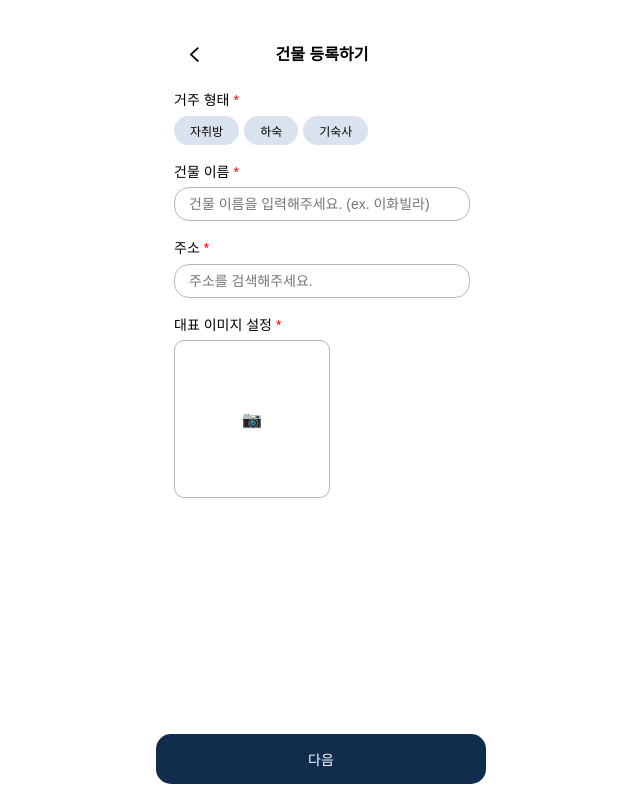
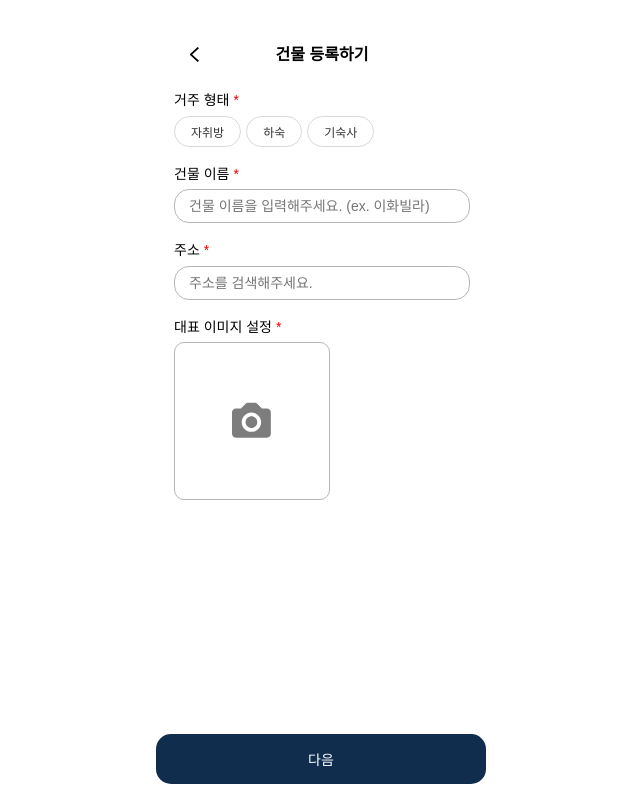
Before and after one commit to EFUB5-Stranger/Frontend, a Next.js app in the folder livin/: page /houses/new/step1 in a window 1280 px wide. Shown: the whole page, without its empty margins (318-958 px from the left). Built offline with nearby package versions, Linux system fonts and the light colour scheme.

Commit message:
feat: 사진올리기 기능 및 필터링 구현

```diff
--- a/livin/src/app/houses/new/step1/page.tsx
+++ b/livin/src/app/houses/new/step1/page.tsx
@@ -1,6 +1,10 @@
 "use client";
 import { useRouter } from "next/navigation";
 import styled from "styled-components";
+import { useState } from "react";
+interface ResidenceTypeProps {
+  $isSelected?: boolean;
+}
 
 const Wrapper = styled.div`
   max-width: 22.5rem;
@@ -72,23 +76,28 @@ const Required = styled.span`
 
 const ResidenceTypeGroup = styled.div`
   display: flex;
-  width: 12.625rem;
+
   gap: 0.3125rem;
   margin-bottom: 1rem;
 `;
 
-const ResidenceType = styled.button`
+const ResidenceType = styled.button<ResidenceTypeProps>`
+  width:flex;
   display: flex;
   padding: 0.375rem 1rem;
   justify-content: center;
   align-items: center;
   gap: 0.4375rem;
   border-radius: 1.25rem;
-  background: #dbe2ef;
-  border: none;
+  background-color: ${({ $isSelected }) => ($isSelected ? "#112D4E" : "transparent")};
+  color: ${({ $isSelected }) => ($isSelected ? "#FFFFFF" : "#333")};
+  border: 1px solid ${({ $isSelected }) => ($isSelected ? "#112D4E" : "#d9d9d9")};
   font-size: 0.75rem;
   font-family: 'Pretendard', sans-serif;
   cursor: pointer;
+  &:hover {
+    border-color: #112D4E;
+  }
 `;
 
 const InputBox = styled.input`
@@ -101,7 +110,7 @@ const InputBox = styled.input`
   margin-bottom: 1rem;
   box-sizing: border-box;
 `;
-const ImageUploadBox = styled.div`
+const ImageUploadBox = styled.label`
   width: 5.5rem;
   height: 5.5rem;
   padding: 2.125rem 2.0625rem;
@@ -111,8 +120,23 @@ const ImageUploadBox = styled.div`
   justify-content: center;
   align-items: center;
   margin-bottom: 2rem;
+   cursor: pointer;
+   overflow: hidden;
+  svg {
+    width: 40px;
+    height: 40px;
+    fill: #7d7d7d;
+  }
+`;
+const HiddenInput = styled.input`
+  display: none;
 `;
 
+const PreviewImage = styled.img`
+  width: 100%;
+  height: 100%;
+  object-fit: cover;
+`;
 const NextButton = styled.button`
   position: fixed;
   bottom: 1rem;
@@ -129,10 +153,25 @@ const NextButton = styled.button`
   font-size: 0.875rem;
   font-family: 'Pretendard', sans-serif;
   border: none;
+   cursor: pointer;
 `;
 
 export default function NewHouseStep1() {
   const router = useRouter();
+  const [selectedResidence, setSelectedResidence] = useState<string | null>(null);
+  const [preview, setPreview] = useState<string | null>(null);
+
+  const handleFileChange = (e: React.ChangeEvent<HTMLInputElement>) => {
+    const file = e.target.files?.[0];
+    if (file) {
+      const reader = new FileReader();
+      reader.onloadend = () => {
+        setPreview(reader.result as string);
+      };
+      reader.readAsDataURL(file);
+    }
+  };
+
 
   const handleNext = () => {
     router.push("/houses/new/step2");
@@ -152,9 +191,26 @@ export default function NewHouseStep1() {
 
         <Label>거주 형태<Required>*</Required></Label>
         <ResidenceTypeGroup>
-          <ResidenceType>자취방</ResidenceType>
-          <ResidenceType>하숙</ResidenceType>
-          <ResidenceType>기숙사</ResidenceType>
+          <ResidenceType
+            $isSelected={selectedResidence === "자취방"}
+            onClick={() => setSelectedResidence("자취방")}
+          >
+            자취방
+          </ResidenceType>
+
+          <ResidenceType
+            $isSelected={selectedResidence === "하숙"}
+            onClick={() => setSelectedResidence("하숙")}
+          >
+            하숙
+          </ResidenceType>
+
+          <ResidenceType
+            $isSelected={selectedResidence === "기숙사"}
+            onClick={() => setSelectedResidence("기숙사")}
+          >
+            기숙사
+          </ResidenceType>
         </ResidenceTypeGroup>
 
         <Label>건물 이름<Required>*</Required></Label>
@@ -165,7 +221,14 @@ export default function NewHouseStep1() {
 
         <Label>대표 이미지 설정<Required>*</Required></Label>
         <ImageUploadBox>
-          📷
+          {preview ? (
+        <PreviewImage src={preview} alt="preview" />
+      ) : (
+          <svg xmlns="http://www.w3.org/2000/svg" width="23" height="21" viewBox="0 0 23 21" fill="none">
+            <path d="M11.1664 7.81641C9.35071 7.81641 7.81641 9.35071 7.81641 11.1664C7.81641 12.9821 9.35071 14.5164 11.1664 14.5164C12.9821 14.5164 14.5164 12.9821 14.5164 11.1664C14.5164 9.35071 12.9821 7.81641 11.1664 7.81641Z" fill="#7D7D7D"/>
+            <path d="M20.1 3.35H17.2123L14.1895 0.327183C13.9801 0.117753 13.6961 6.32451e-05 13.4 0H8.93333C8.6372 6.32451e-05 8.35322 0.117753 8.14385 0.327183L5.12103 3.35H2.23333C1.00165 3.35 0 4.35165 0 5.58333V17.8667C0 19.0984 1.00165 20.1 2.23333 20.1H20.1C21.3317 20.1 22.3333 19.0984 22.3333 17.8667V5.58333C22.3333 4.35165 21.3317 3.35 20.1 3.35ZM11.1667 16.75C8.1405 16.75 5.58333 14.1928 5.58333 11.1667C5.58333 8.1405 8.1405 5.58333 11.1667 5.58333C14.1928 5.58333 16.75 8.1405 16.75 11.1667C16.75 14.1928 14.1928 16.75 11.1667 16.75Z" fill="#7D7D7D"/>
+          </svg>)}
+          <HiddenInput type="file" accept="image/*" onChange={handleFileChange} />
         </ImageUploadBox>
       </ScrollArea>
 
--- a/livin/src/app/houses/new/step2/page.tsx
+++ b/livin/src/app/houses/new/step2/page.tsx
@@ -63,6 +63,7 @@ const Label = styled.label`
   line-height: 1.4rem;
   margin-bottom: 0.25rem;
   display: block;
+
 `;
 
 const InputBox = styled.input`
@@ -74,6 +75,7 @@ const InputBox = styled.input`
   font-family: 'Pretendard', sans-serif;
   margin-bottom: 1rem;
   box-sizing: border-box;
+   cursor: pointer;
 `;
 
 const RadioGroup = styled.div`
@@ -81,6 +83,7 @@ const RadioGroup = styled.div`
   flex-direction: column;
   gap: 0.5rem;
   margin-bottom: 1rem;
+
 `;
 
 const RadioOption = styled.label`
@@ -90,6 +93,7 @@ const RadioOption = styled.label`
   font-size: 0.875rem;
   font-family: 'Pretendard', sans-serif;
   color: #000;
+
 `;
 
 const CheckboxGroup = styled.div`
@@ -118,6 +122,7 @@ const SubmitButton = styled.button`
   font-size: 0.875rem;
   font-family: 'Pretendard', sans-serif;
   border: none;
+   cursor: pointer;
 `;
 
 export default function NewHouseStep2() {
```
Also changed, not shown: livin/src/app/houses/page.tsx (+10 -3 lines), livin/src/components/SelectButton.tsx (+8 -3 lines).
